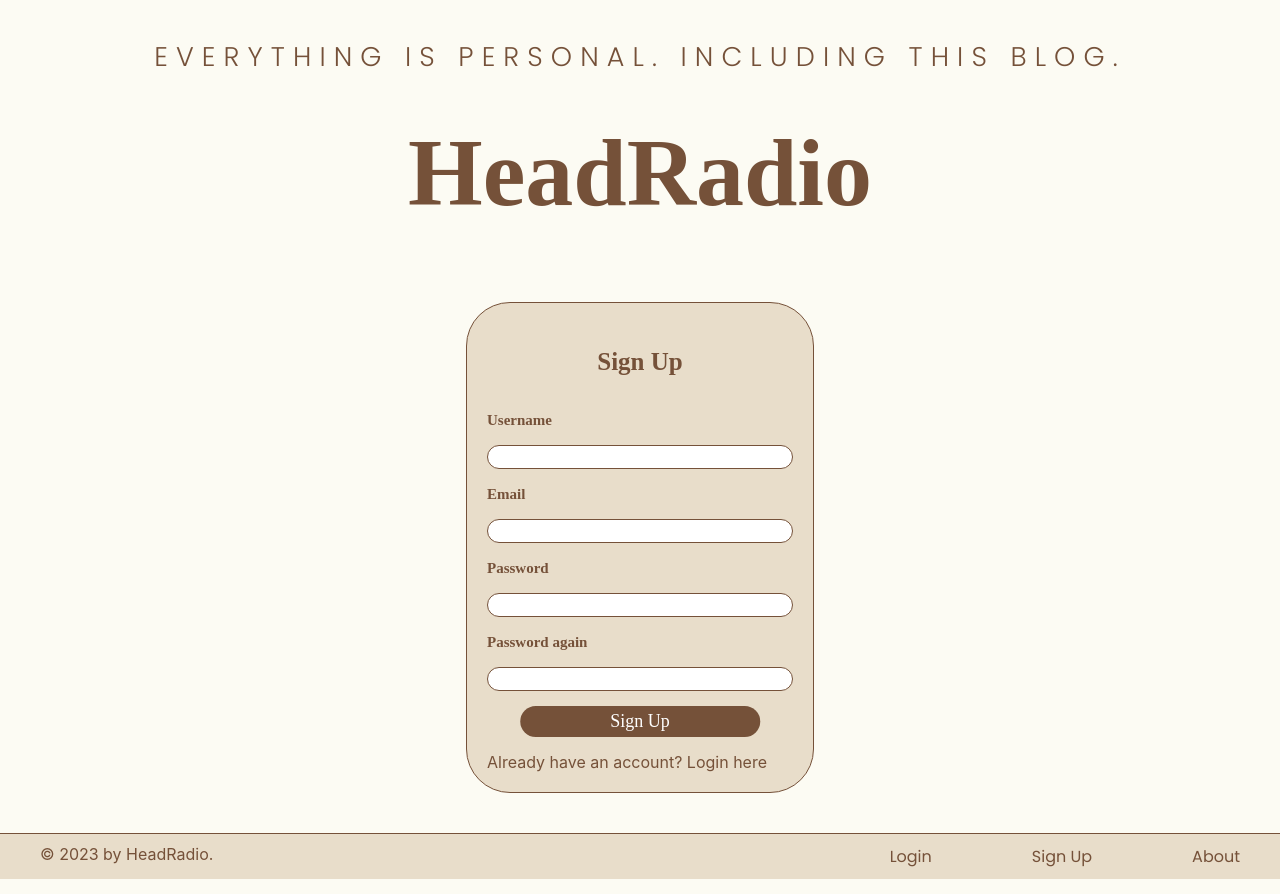
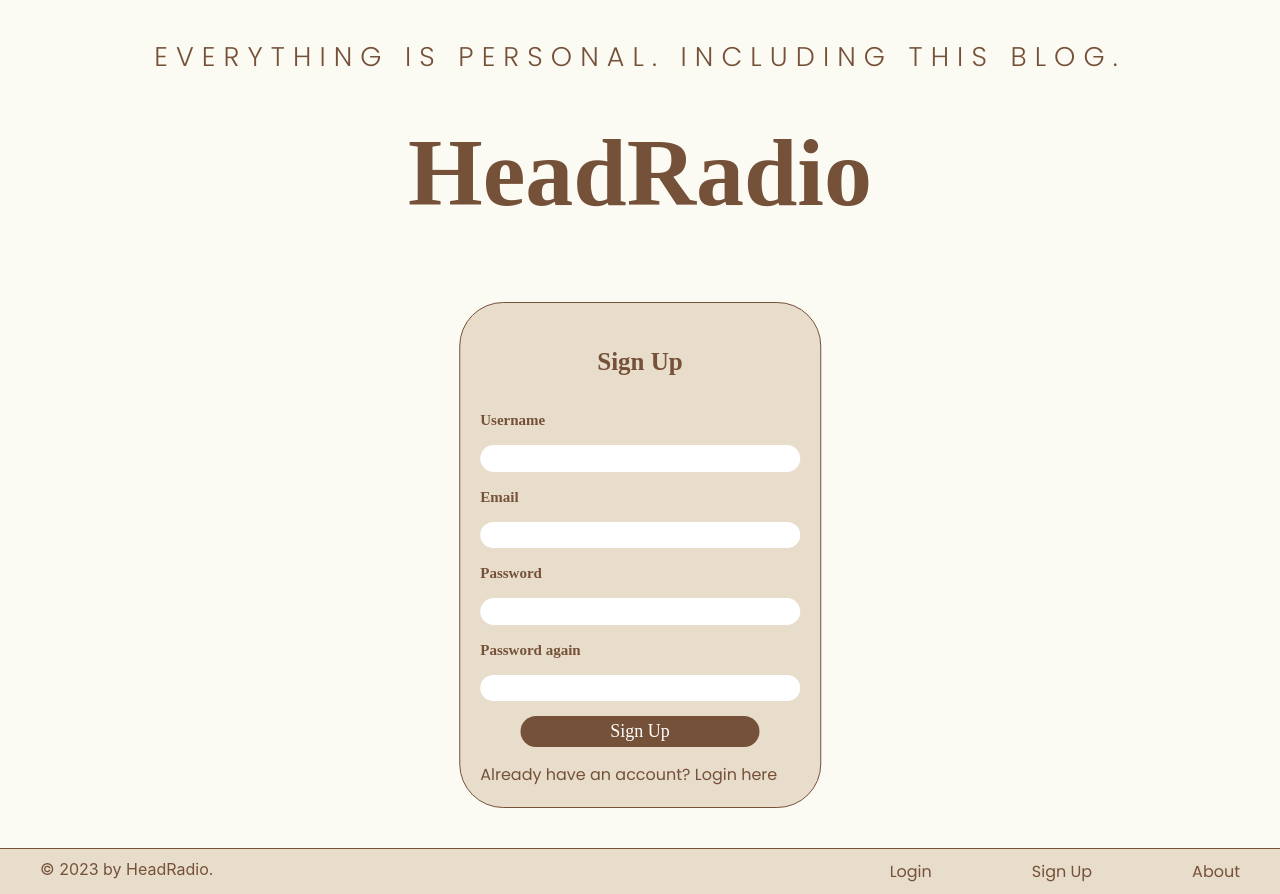
Before and after one commit to Siromanec/apz-headradio, a React (Create React App) app: page /signup in a window 1280 px wide. Built offline with nearby package versions, Linux system fonts and the light colour scheme; no server answers.

Commit message:
added styles to login

```diff
--- a/src/css/Login.css
+++ b/src/css/Login.css
@@ -37,13 +37,15 @@
 
 .login-wrapper label input{
     width: 300px;
-    border: solid 1px #755139;
+    border: none;
     border-radius: 25px;
     font-family: 'Poppins', sans-serif;
     font-style: normal;
     font-weight: 300;
     font-size: 13px;
     line-height: 20px;
+    padding: 0.25em 0.5em 0.25em 1em;
+    color: #392619;
 }
 
 .login-wrapper div button{
@@ -64,6 +66,21 @@
     border-radius: 25px;
 }
 
-.signup{
+.login-wrapper label input:focus{
+    outline: none;
+    border: solid 1px #755139;
+}
+
+.signup {
     font-family: 'Poppins', sans-serif;
 }
+
+.login {
+    font-family: 'Poppins', sans-serif;
+}
+
+.error {
+    color: red;
+    font-size: 12px;
+    font-family: 'Poppins', sans-serif;
+}
--- a/src/javascript/Register.js
+++ b/src/javascript/Register.js
@@ -28,32 +28,32 @@ export default function Register({ setToken, setSavedUserName }) {
   //pipeline
   const handleSubmit = async (e) => {
     e.preventDefault();
-    if (password!==passwordAgain){
-        setBadPassword(true)
-        return
+    if (password !== passwordAgain) {
+      setBadPassword(true)
+      return
     }
     setBadPassword(false)
     const result = await signupUser({
-      "username":username,
-      "email":email,
+      "username": username,
+      "email": email,
       "password": password,
     }).then((data) => data.json());
-    if (result["token"]==="403"){
+    if (result["token"] === "403") {
       setBadEmail(true)
     }
-    else if(result["token"]==="400"){
+    else if (result["token"] === "400") {
       setBadUsername(true)
     }
-    else{
+    else {
       navigate("/home")
     }
 
 
   };
 
-  const badPasswordElement =  <div className="passwords-no-match">Passwords do not match!</div>
-  const badEmailElement =  <div className="email-exists">Email already in use!</div>
-  const badUserElement =  <div className="user-exists">Username already exists!</div>
+  const badPasswordElement = <div className="error">*Passwords do not match!</div>
+  const badEmailElement = <div className="error">*Email already in use!</div>
+  const badUserElement = <div className="error">*Username already exists!</div>
   return (
     <div className="login-wrapper">
       <h1>Sign Up</h1>
@@ -92,7 +92,7 @@ export default function Register({ setToken, setSavedUserName }) {
           <button type="submit" onClick={handleSubmit}>Sign Up</button>
         </div>
         <div className="login">
-        Already have an account? <Link to="/login"> Login here</Link>
+          Already have an account? <Link to="/login"> Login here</Link>
         </div>
       </form>
     </div>
```
